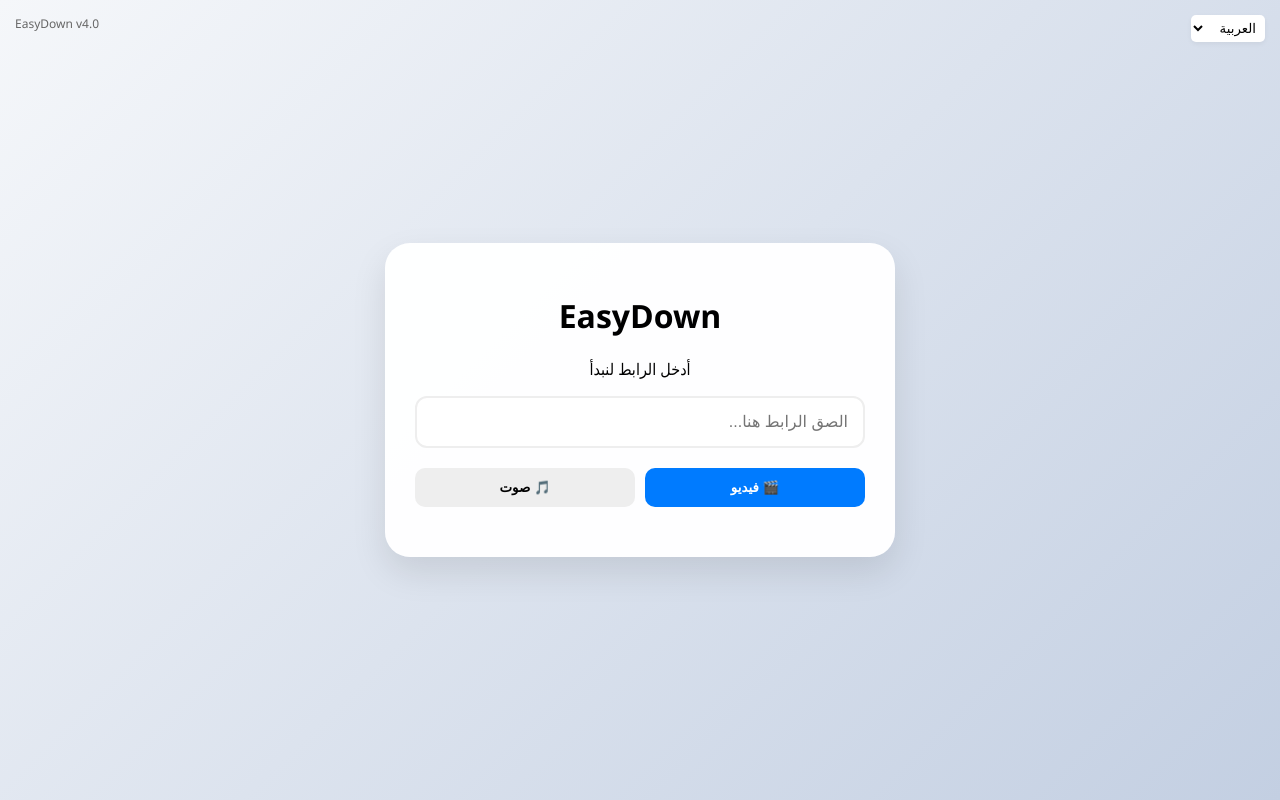
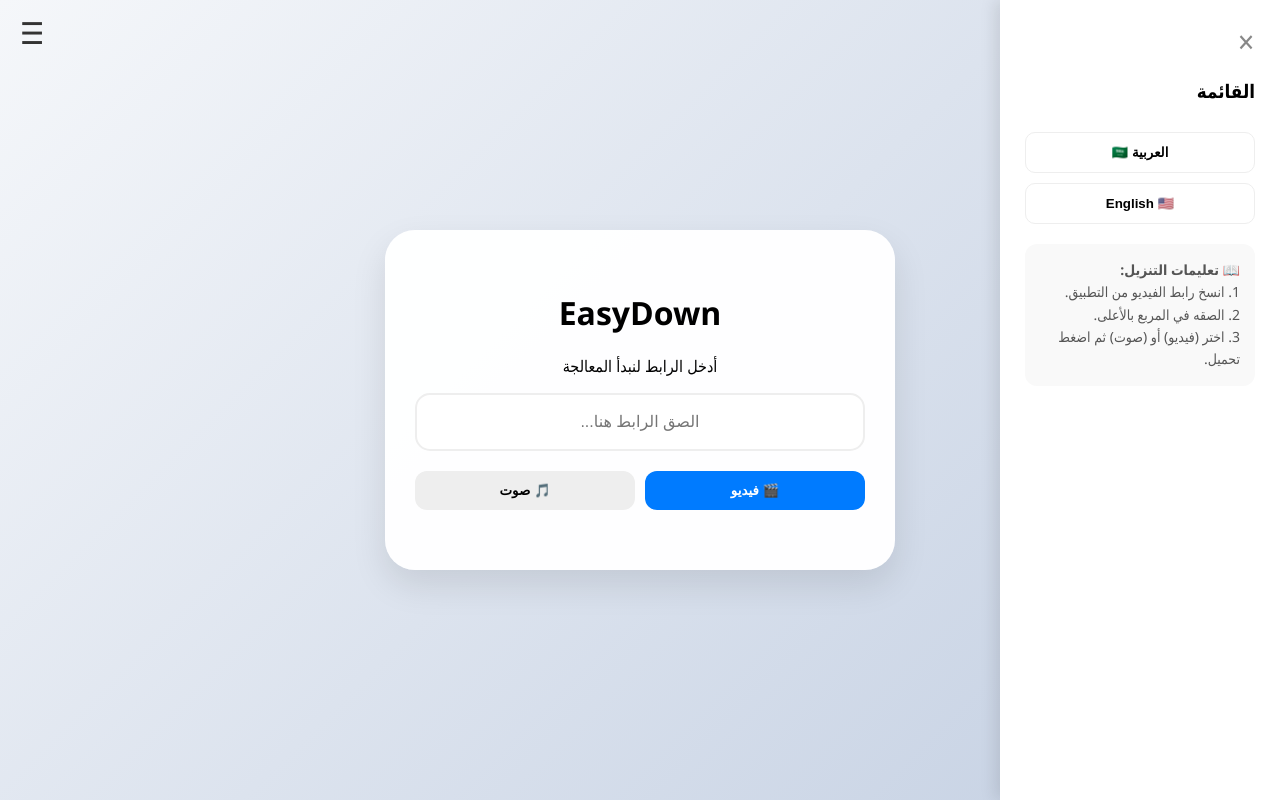
Before and after one commit to creativity2472001-ctrl/video-downloader-web, a Flask app: page / in a window 1280 px wide. Run offline with Flask 3, Linux system fonts and the light colour scheme.

Commit message:
Refactor index.html with new header and sidebar
Updated styles and structure of index.html, added header and sidebar components, and improved language support.

```diff
--- a/templates/index.html
+++ b/templates/index.html
@@ -6,49 +6,84 @@
     <title>EasyDown - المحمل الذكي</title>
 
     <link rel="manifest" href="/static/manifest.json">
+    <link rel="icon" href="/static/logo.png">
     <meta name="theme-color" content="#007bff">
 
     <style>
-        :root { --primary: #007bff; --danger: #dc3545; --success: #28a745; --bg: #f8f9fa; }
-        body { font-family: 'Segoe UI', Tahoma, sans-serif; background: linear-gradient(135deg, #f5f7fa 0%, #c3cfe2 100%); display: flex; justify-content: center; align-items: center; min-height: 100vh; margin: 0; }
+        :root { --primary: #007bff; --danger: #dc3545; --success: #28a745; --bg: #f4f7f6; }
+        body { font-family: 'Segoe UI', Tahoma, sans-serif; background: linear-gradient(135deg, #f5f7fa 0%, #c3cfe2 100%); display: flex; justify-content: center; align-items: center; min-height: 100vh; margin: 0; overflow: hidden; }
 
-        .card { background: rgba(255,255,255,0.98); width: 90%; max-width: 450px; padding: 30px; border-radius: 25px; box-shadow: 0 15px 35px rgba(0,0,0,0.1); text-align: center; position: relative; }
+        /* الهيدر العلوي */
+        .app-header { position: fixed; top: 0; width: 100%; padding: 15px 20px; display: flex; justify-content: space-between; align-items: center; box-sizing: border-box; z-index: 100; }
+        .brand { display: flex; align-items: center; gap: 10px; }
+        .brand img { width: 35px; height: 35px; border-radius: 8px; }
+        .brand span { font-weight: bold; color: var(--primary); font-size: 20px; }
 
-        .header-menu { position: absolute; top: 15px; left: 15px; right: 15px; display: flex; justify-content: space-between; }
-        .lang-select { border: none; background: #fff; border-radius: 5px; padding: 5px; cursor: pointer; box-shadow: 0 2px 5px rgba(0,0,0,0.05); }
+        .header-actions { display: flex; align-items: center; gap: 15px; }
+        .pwa-btn { font-size: 24px; cursor: pointer; display: none; background: none; border: none; }
+        .menu-btn { font-size: 30px; cursor: pointer; color: #333; line-height: 1; }
+
+        /* القائمة الجانبية */
+        .sidebar { position: fixed; top: 0; right: -300px; width: 280px; height: 100%; background: white; box-shadow: -5px 0 15px rgba(0,0,0,0.1); transition: 0.4s; z-index: 1000; padding: 25px; box-sizing: border-box; }
+        .sidebar.active { right: 0; }
+        .close-sidebar { font-size: 24px; cursor: pointer; color: #888; display: block; margin-bottom: 20px; }
+
+        /* الكرت الرئيسي */
+        .card { background: rgba(255,255,255,0.98); width: 92%; max-width: 450px; padding: 40px 30px; border-radius: 30px; box-shadow: 0 15px 35px rgba(0,0,0,0.1); text-align: center; }
 
         .progress-container { width: 100%; background: #eee; height: 10px; border-radius: 10px; margin: 20px 0; display: none; overflow: hidden; }
         .progress-bar { width: 0%; height: 100%; background: var(--primary); transition: width 0.4s ease; }
-        input { width: 100%; padding: 15px; border: 2px solid #eee; border-radius: 12px; font-size: 16px; box-sizing: border-box; outline: none; transition: 0.3s; }
+
+        input { width: 100%; padding: 18px; border: 2px solid #eee; border-radius: 15px; font-size: 16px; box-sizing: border-box; outline: none; transition: 0.3s; text-align: center; }
         input.invalid { border-color: var(--danger); }
 
         .modes { display: flex; gap: 10px; margin: 20px 0; }
-        .modes button { flex: 1; padding: 12px; border: none; border-radius: 10px; cursor: pointer; background: #eee; font-weight: bold; }
+        .modes button { flex: 1; padding: 12px; border: none; border-radius: 12px; cursor: pointer; background: #eee; font-weight: bold; transition: 0.3s; }
         .modes button.active { background: var(--primary); color: white; }
-        .main-btn { width: 100%; padding: 16px; background: var(--primary); color: white; border: none; border-radius: 12px; font-size: 18px; font-weight: bold; cursor: pointer; display: none; }
-        .cancel-btn { width: 100%; padding: 10px; background: none; color: var(--danger); border: 1px solid var(--danger); border-radius: 12px; cursor: pointer; display: none; margin-top: 10px; }
-        .retry-btn { width: 100%; padding: 12px; background: var(--success); color: white; border: none; border-radius: 12px; display: none; margin-top: 10px; cursor: pointer; }
 
-        #finalDownload { display: none; margin-top: 15px; padding: 15px; background: #e9f7ef; border: 1px solid var(--success); border-radius: 12px; }
+        .main-btn { width: 100%; padding: 18px; background: var(--primary); color: white; border: none; border-radius: 15px; font-size: 18px; font-weight: bold; cursor: pointer; display: none; }
+        .cancel-btn { width: 100%; padding: 12px; background: none; color: var(--danger); border: 1px solid var(--danger); border-radius: 12px; cursor: pointer; display: none; margin-top: 10px; }
+        .retry-btn { width: 100%; padding: 15px; background: var(--success); color: white; border: none; border-radius: 12px; display: none; margin-top: 10px; cursor: pointer; }
+
+        #finalDownload { display: none; margin-top: 15px; padding: 20px; background: #e9f7ef; border: 1px solid var(--success); border-radius: 15px; }
         #finalDownload a { color: var(--success); text-decoration: none; font-weight: bold; font-size: 18px; }
 
-        #toast { position: fixed; bottom: 20px; left: 50%; transform: translateX(-50%); color: white; padding: 12px 25px; border-radius: 30px; display: none; z-index: 1000; animation: slideUp 0.3s; }
-        #adArea { display: none; margin-top: 15px; border-radius: 12px; background: #fdfdfd; padding: 10px; border: 1px dashed #ccc; }
+        #toast { position: fixed; bottom: 20px; left: 50%; transform: translateX(-50%); color: white; padding: 12px 25px; border-radius: 30px; display: none; z-index: 1000; }
         .status-text { font-size: 14px; color: var(--primary); margin-top: 5px; display: none; font-weight: bold; }
-        @keyframes slideUp { from { bottom: -50px; opacity: 0; } to { bottom: 20px; opacity: 1; } }
+
+        /* ستايل المساعدة داخل المنيو */
+        .help-box { background: #f9f9f9; padding: 15px; border-radius: 12px; margin-top: 20px; text-align: right; font-size: 14px; color: #555; line-height: 1.6; }
+        .lang-btn { width: 100%; padding: 12px; margin-top: 10px; border: 1px solid #eee; border-radius: 10px; background: white; cursor: pointer; font-weight: bold; }
+
+        [dir="ltr"] .sidebar { right: auto; left: -300px; }
+        [dir="ltr"] .sidebar.active { left: 0; right: auto; }
     </style>
 </head>
 <body>
 
 <div id="toast"></div>
 
-<div class="header-menu">
-    <select class="lang-select" id="langSwitch" onchange="updateLang()">
-        <option value="ar">العربية</option>
-        <option value="en">English</option>
-    </select>
-    <span style="font-size: 12px; color: #666;">EasyDown v4.0</span>
-</div>
+<header class="app-header">
+    <div class="brand">
+        <img src="/static/logo.png" alt="Logo">
+        <span>EasyDown</span>
+    </div>
+    <div class="header-actions">
+        <button id="pwaInstall" class="pwa-btn" title="تثبيت التطبيق">📲</button>
+        <div class="menu-btn" onclick="toggleSidebar()">☰</div>
+    </div>
+</header>
+
+<aside class="sidebar" id="sidebar">
+    <span class="close-sidebar" onclick="toggleSidebar()">✕</span>
+    <h3 id="txt-menu-title">القائمة</h3>
+
+    <button class="lang-btn" onclick="updateLang('ar')">العربية 🇸🇦</button>
+    <button class="lang-btn" onclick="updateLang('en')">English 🇺🇸</button>
+
+    <div class="help-box" id="help-content">
+        </div>
+</aside>
 
 <div class="card">
     <h1 id="txt-title">EasyDown</h1>
@@ -66,11 +101,6 @@
     </div>
     <div class="status-text" id="statusTxt"></div>
 
-    <div id="adArea">
-        <p style="font-size: 10px; color: #999;" id="txt-ad">إعلان ممول</p>
-        <div style="height: 100px; display: flex; align-items: center; justify-content: center; color: #bbb; background: #f1f1f1; border-radius: 8px;">[ Ad Slot ]</div>
-    </div>
-
     <div id="finalDownload">
         <a href="#" id="downloadLink" download>📥 <span id="txt-dl-ready">اضغط هنا للتحميل</span></a>
     </div>
@@ -82,31 +112,30 @@
 
 <script>
     let currentMode = 'video';
+    let currentLang = 'ar';
     let progressInterval;
+    let deferredPrompt;
     const allowedDomains = ['youtube.com', 'youtu.be', 'tiktok.com', 'instagram.com', 'facebook.com', 'pinterest.com', 'likee.video'];
 
     const dict = {
-        ar: { title: "EasyDown", sub: "أدخل الرابط لنبدأ المعالجة", placeholder: "الصق الرابط هنا...", dl: "تحميل الآن", cancel: "إلغاء العملية", error: "⚠️ رابط غير مدعوم", processing: "جاري المعالجة...", done: "✅ تم التجهيز!", failed: "❌ فشل التحميل", canceled: "تم الإلغاء", retry: "إعادة المحاولة", dlReady: "اضغط هنا للتحميل", ad: "إعلان ممول" },
-        en: { title: "EasyDown", sub: "Enter link to start", placeholder: "Paste link here...", dl: "Download Now", cancel: "Cancel", error: "⚠️ Unsupported link", processing: "Processing...", done: "✅ Ready!", failed: "❌ Processing failed", canceled: "Canceled", retry: "Retry", dlReady: "Click here to Download", ad: "Sponsored" }
+        ar: {
+            title: "EasyDown", sub: "أدخل الرابط لنبدأ المعالجة", placeholder: "الصق الرابط هنا...", dl: "تحميل الآن", cancel: "إلغاء العملية",
+            processing: "جاري المعالجة...", done: "✅ تم التجهيز!", failed: "❌ فشل التحميل", canceled: "تم الإلغاء", retry: "إعادة المحاولة",
+            dlReady: "اضغط هنا للتحميل", menu: "القائمة",
+            help: "📖 <b>تعليمات التنزيل:</b><br>1. انسخ رابط الفيديو من التطبيق.<br>2. الصقه في المربع بالأعلى.<br>3. اختر (فيديو) أو (صوت) ثم اضغط تحميل."
+        },
+        en: {
+            title: "EasyDown", sub: "Enter link to start", placeholder: "Paste link here...", dl: "Download Now", cancel: "Cancel",
+            processing: "Processing...", done: "✅ Ready!", failed: "❌ Failed", canceled: "Canceled", retry: "Retry",
+            dlReady: "Click here to Download", menu: "Menu",
+            help: "📖 <b>How to Download:</b><br>1. Copy video link from the app.<br>2. Paste it in the box above.<br>3. Select (Video) or (Audio) and click Download."
+        }
     };
 
-    // تسجيل الـ Service Worker للـ PWA
-    if ('serviceWorker' in navigator) {
-        window.addEventListener('load', () => {
-            navigator.serviceWorker.register('/sw.js').then(reg => console.log('SW Registered')).catch(err => console.log('SW Failed', err));
-        });
-    }
+    function toggleSidebar() { document.getElementById('sidebar').classList.toggle('active'); }
 
-    function showToast(msg, type = 'info') {
-        const t = document.getElementById('toast');
-        t.innerText = msg;
-        t.style.background = type === 'error' ? 'var(--danger)' : (type === 'success' ? 'var(--success)' : '#333');
-        t.style.display = 'block';
-        setTimeout(() => { t.style.display = 'none'; }, 3000);
-    }
-
-    function updateLang() {
-        const l = document.getElementById('langSwitch').value;
+    function updateLang(l) {
+        currentLang = l;
         document.body.dir = l === 'ar' ? 'rtl' : 'ltr';
         document.getElementById('txt-title').innerText = dict[l].title;
         document.getElementById('txt-sub').innerText = dict[l].sub;
@@ -115,7 +144,9 @@
         document.getElementById('cancelBtn').innerText = dict[l].cancel;
         document.getElementById('retryBtn').innerText = dict[l].retry;
         document.getElementById('txt-dl-ready').innerText = dict[l].dlReady;
-        document.getElementById('txt-ad').innerText = dict[l].ad;
+        document.getElementById('txt-menu-title').innerText = dict[l].menu;
+        document.getElementById('help-content').innerHTML = dict[l].help;
+        if(l === 'ar') toggleSidebar();
     }
 
     function validateInput() {
@@ -133,73 +164,72 @@
     }
 
     async function startProcess() {
-        const l = document.getElementById('langSwitch').value;
         const url = document.getElementById('videoUrl').value.trim();
-
-        // UI Setup
         document.getElementById('dlBtn').style.display = 'none';
         document.getElementById('retryBtn').style.display = 'none';
         document.getElementById('finalDownload').style.display = 'none';
         document.getElementById('cancelBtn').style.display = 'block';
-        document.getElementById('adArea').style.display = 'block';
         document.getElementById('pContainer').style.display = 'block';
         document.getElementById('statusTxt').style.display = 'block';
-        document.getElementById('statusTxt').style.color = 'var(--primary)';
         document.getElementById('videoUrl').disabled = true;
 
-        // Fake Progress Bar Logic
         let progress = 0;
         let pBar = document.getElementById('pBar');
-        pBar.style.width = '0%';
         progressInterval = setInterval(() => {
             if (progress < 90) progress += Math.random() * 5;
             pBar.style.width = progress + '%';
-            document.getElementById('statusTxt').innerText = `${dict[l].processing} ${Math.round(progress)}%`;
+            document.getElementById('statusTxt').innerText = `${dict[currentLang].processing} ${Math.round(progress)}%`;
         }, 500);
 
         try {
-            // الطلب الحقيقي للسيرفر
             const response = await fetch('/download', {
                 method: 'POST',
                 headers: { 'Content-Type': 'application/json' },
                 body: JSON.stringify({ url: url, mode: currentMode })
             });
-
             const result = await response.json();
             clearInterval(progressInterval);
 
             if (response.ok) {
                 pBar.style.width = '100%';
-                document.getElementById('statusTxt').innerText = dict[l].done;
-                showToast(dict[l].done, 'success');
+                document.getElementById('statusTxt').innerText = dict[currentLang].done;
                 document.getElementById('finalDownload').style.display = 'block';
                 document.getElementById('downloadLink').href = result.download_url;
                 document.getElementById('cancelBtn').style.display = 'none';
-            } else {
-                throw new Error(result.error);
-            }
+            } else { throw new Error(result.error); }
         } catch (err) {
             clearInterval(progressInterval);
-            document.getElementById('statusTxt').innerText = dict[l].failed;
-            document.getElementById('statusTxt').style.color = 'var(--danger)';
-            showToast(dict[l].failed, 'error');
+            document.getElementById('statusTxt').innerText = dict[currentLang].failed;
             document.getElementById('retryBtn').style.display = 'block';
             document.getElementById('cancelBtn').style.display = 'none';
         }
     }
 
     function cancelProcess() {
-        const l = document.getElementById('langSwitch').value;
         if (progressInterval) clearInterval(progressInterval);
-        document.getElementById('pContainer').style.display = 'none';
-        document.getElementById('statusTxt').style.display = 'none';
-        document.getElementById('adArea').style.display = 'none';
-        document.getElementById('cancelBtn').style.display = 'none';
-        document.getElementById('dlBtn').style.display = 'block';
-        document.getElementById('videoUrl').disabled = false;
-        document.getElementById('pBar').style.width = '0%';
-        showToast(dict[l].canceled, 'info');
+        location.reload(); // أسرع طريقة للإلغاء وتصفير الحالة
     }
+
+    // منطق الـ PWA
+    window.addEventListener('beforeinstallprompt', (e) => {
+        e.preventDefault();
+        deferredPrompt = e;
+        document.getElementById('pwaInstall').style.display = 'block';
+    });
+
+    document.getElementById('pwaInstall').addEventListener('click', async () => {
+        if (deferredPrompt) {
+            deferredPrompt.prompt();
+            deferredPrompt = null;
+            document.getElementById('pwaInstall').style.display = 'none';
+        }
+    });
+
+    if ('serviceWorker' in navigator) {
+        navigator.serviceWorker.register('/sw.js');
+    }
+
+    updateLang('ar');
 </script>
 </body>
 </html>
```
